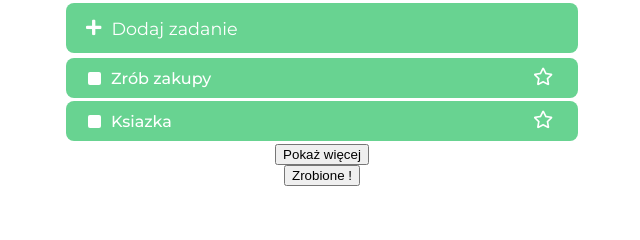
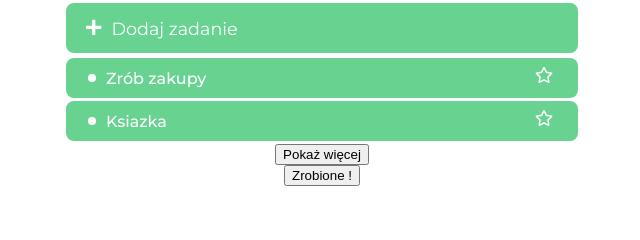
Before and after one commit to Wpostest/todolist, a website: page src/index.html in a window 1280 px wide. Shown: the part 142-382 px from the top of the page, 318-958 px from the left. Drawn offline with nearby package versions, Linux system fonts and the light colour scheme; files that its build step writes are made by us from their sources.

Commit message:
Zmiana checkboxa done usuniecie niepotrzebnej animacji i ikony 2019.11.02

```diff
--- a/src/sass/components/todolist_checkbox.scss
+++ b/src/sass/components/todolist_checkbox.scss
@@ -2,33 +2,16 @@
     position: relative;
     -webkit-appearance: none;
     display: inline-block;
-    width: 13px;
-    height: 13px;
+    width: 8px;
+    height: 8px;
     background: #fff;
-    border-radius: 2px;
+    border-radius: 50%;
     outline: none;
     line-height: 35px;
     margin-left: 22px;
     margin-right: 10px;
     transition: transform .5s, border-radius .5s, background-color .5s;
     cursor: pointer;
-
-    &::after{
-        position: absolute;
-        width: 100%;
-        height: 100%;
-        top: 50%;
-        left: 50%;
-        transform: translate(17%,-89%) rotate(45deg);
-        color: #fff;
-        font-family: "Font Awesome 5 Free";
-        font-weight: 900;
-        content: "\f00c";
-        font-size: 8px;
-        opacity: 0;
-        transition: opacity .5s;
-        transition-delay: .2s;
-    }
 
     &::before{
         content: '';
@@ -40,18 +23,9 @@
     }
 
     &:checked{
-        transform: rotate(-45deg);
         border-radius: 50%;
         border: none;
         background-color: rgb(112, 161, 235);
-
-        &::before{
-            transform: translate(1px, -2px) rotate(45deg);
-        }
-
-        &::after{
-            opacity: 1;
-        }
     }
 }
 
@@ -76,7 +50,7 @@
         width: 100%;
         height: 100%;
         color: #fff;
-        font-size: 1.1rem;
+        font-size: 1rem;
         opacity: 1;
         visibility: visible;
     }
@@ -91,7 +65,7 @@
         width: 100%;
         height: 100%;
         color: #fff;
-        font-size: 1.1rem;
+        font-size: 1rem;
         opacity: 0;
         visibility: hidden;
     }
@@ -105,7 +79,6 @@
         &::before{
             opacity: 1;
             visibility: visible;
-            margin-top: -1px;
         }
     }
 }
```
Also changed, not shown: dist/css/app.css.
